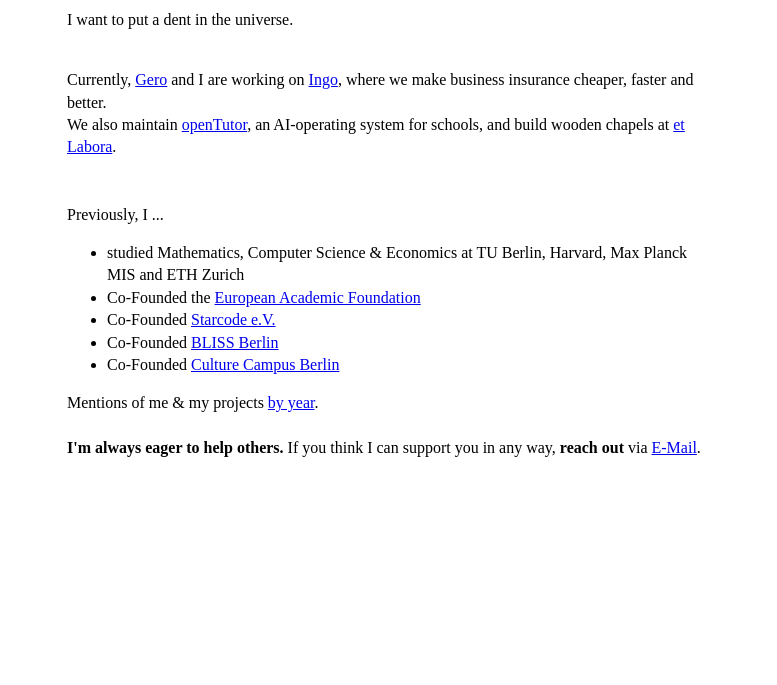
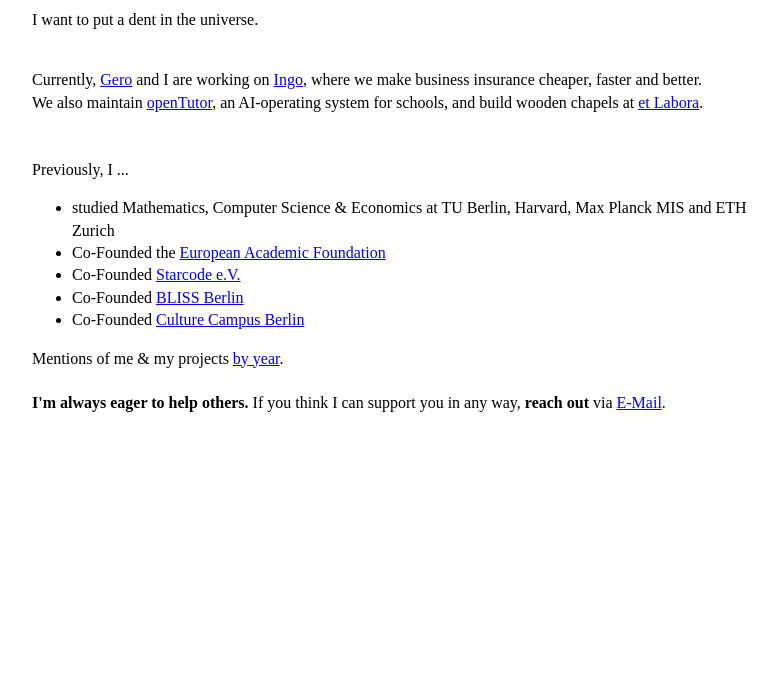
Before and after one commit to fridowicke/fridowicke.github.io, a plain HTML site: page index.html in a window 1280 px wide. Shown: the part 115-800 px from the top of the page, without its empty margins (248-1025 px from the left). Drawn offline with Linux system fonts and the light colour scheme.

Commit message:
Widen text column so the Ingo line fits on one line
Co-Authored-By: Claude Opus 5.5 <noreply@anthropic.com>

```diff
--- a/index.html
+++ b/index.html
@@ -21,12 +21,12 @@
             font-size: 16px;
             padding: 0 10px;
             margin: 50px auto;
-            max-width: 650px;
+            max-width: 720px;
         }
 
         #maincontent
         {
-        max-width:42em;margin:15 auto;
+        max-width:45em;margin:15 auto;
 
         }
     </style>
```
